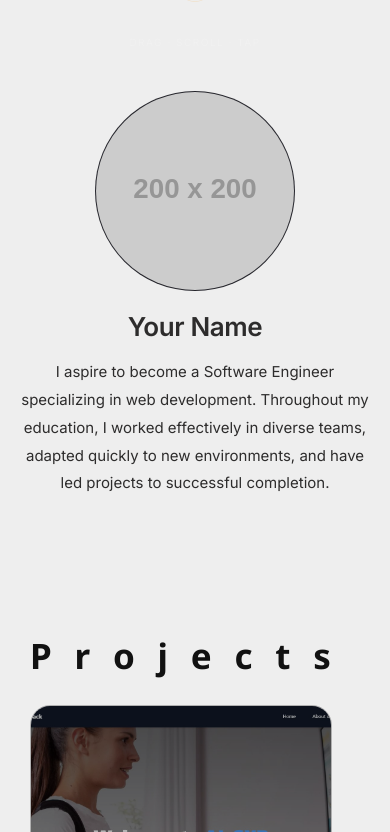
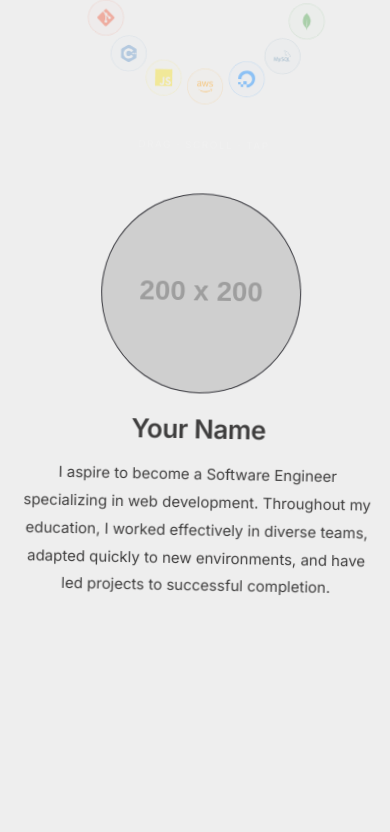
Before and after one commit to JermainePasion/JermainePasion-portfolio, a React (Vite) app: page / in a window 390 px wide. Shown: the part 1168-2000 px from the top of the page. Built offline with nearby package versions, Linux system fonts and the light colour scheme.

Commit message:
add: section scroll animation, carousel responsiveness

```diff
--- a/src/App.jsx
+++ b/src/App.jsx
@@ -2,15 +2,15 @@ import React, { useEffect, useState } from "react";
 import TypingName from "./components/TypingName";
 import Navbar from "./components/Navbar";
 import EmblaCarousel from "./components/carousel/EmblaCarousel";
-
 import AboutSection from "./components/AboutSection";
+import ScrollReveal from "./components/ScrollReveal";
 
 import "./components/css/base.css";
 import "./components/css/sandbox.css";
 import "./components/css/CarouselModal.css";
 import "./components/css/EmblaCarousel.css";
 
-import slides from "./components/carousel/slide"
+import slides from "./components/carousel/slide";
 import Footer from "./components/Footer";
 
 const OPTIONS = {
@@ -27,7 +27,6 @@ export default function App() {
     const handleScroll = () => {
       setShowNavbar(window.scrollY > 150);
     };
-
     window.addEventListener("scroll", handleScroll);
     return () => window.removeEventListener("scroll", handleScroll);
   }, []);
@@ -40,16 +39,44 @@ export default function App() {
         <TypingName />
       </section>
 
-       <section className="flex items-center justify-center overflow-x-hidden">
-        <AboutSection/>
+      {/* About — tall section, enters from left, exits right */}
+      <section
+        className="overflow-x-hidden"
+        style={{
+          minHeight: "170vh",
+          display: "flex",
+          alignItems: "center",
+          justifyContent: "center",
+          position: "relative",
+        }}
+      >
+        <div style={{ position: "sticky", top: "50%", transform: "translateY(-50%)", width: "100%" }}>
+          <ScrollReveal enterFrom="left" exitTo="right">
+            <AboutSection />
+          </ScrollReveal>
+        </div>
       </section>
 
-      <section className="flex items-center justify-center py-20">
-        <EmblaCarousel slides={slides} options={OPTIONS} />
+      {/* Carousel — tall section, enters from right, exits left */}
+      <section
+        className="overflow-x-hidden"
+        style={{
+          minHeight: "170vh",
+          display: "flex",
+          alignItems: "center",
+          justifyContent: "center",
+          position: "relative",
+        }}
+      >
+        <div style={{ position: "sticky", top: "50%", transform: "translateY(-50%)", width: "100%", padding: "5rem 0" }}>
+          <ScrollReveal enterFrom="right" exitTo="left">
+            <EmblaCarousel slides={slides} options={OPTIONS} />
+          </ScrollReveal>
+        </div>
       </section>
 
       <footer>
-        <Footer/>
+        <Footer />
       </footer>
     </>
   );
--- /dev/null
+++ b/src/components/ScrollReveal.jsx
@@ -0,0 +1,109 @@
+import React, { useEffect, useRef } from "react";
+
+const STYLE_ID = "scroll-reveal-styles";
+
+function injectStyles() {
+  if (document.getElementById(STYLE_ID)) return;
+  const style = document.createElement("style");
+  style.id = STYLE_ID;
+  style.textContent = `.sr-wrap { will-change: transform, opacity; }`;
+  document.head.appendChild(style);
+}
+
+function calcTransform(progress, enterFrom, exitTo) {
+  const p = Math.max(0, Math.min(1, progress));
+
+  let tx, ty, rot, opacity;
+
+  if (p <= 0.5) {
+    const t = p / 0.5;
+
+    // smoother, longer ease
+    const ease = 1 - Math.pow(1 - t, 2.5);
+
+    const fromX = enterFrom === "left" ? -400 : 400;
+
+    tx = fromX * (1 - ease);
+
+    // 🔥 START HIGH, curve DOWN into center
+    ty = -200 * (1 - ease);
+
+    rot = (enterFrom === "left" ? -35 : 35) * (1 - ease);
+
+    opacity = Math.min(1, ease * 1.6);
+
+  } else {
+    const t = (p - 0.5) / 0.5;
+
+    const ease = Math.pow(t, 2);
+
+    const toX = exitTo === "right" ? 140 : -140;
+
+    tx = toX * ease;
+
+    // 🔥 KEEP GOING UP (not symmetric anymore)
+    ty = -200 * ease;
+
+    rot = (exitTo === "right" ? 20 : -20) * ease;
+
+    opacity = Math.max(0, 1 - ease * 1.6);
+  }
+
+  return { tx, ty, rot, opacity };
+}
+/**
+ * sectionRef — ref to the TALL outer section (200vh)
+ * The animation progress is based on that section's scroll position,
+ * so progress=0.5 only when the section's true center is in the viewport center.
+ */
+export default function ScrollReveal({ enterFrom = "left", exitTo = "right", sectionRef, children }) {
+  const wrapRef = useRef(null);
+  const rafRef  = useRef(null);
+
+  useEffect(() => {
+    injectStyles();
+    const el = wrapRef.current;
+    if (!el) return;
+
+    const update = () => {
+      // Use the passed sectionRef if available, otherwise fall back up the DOM
+      const section = sectionRef?.current ?? el.parentElement?.parentElement;
+      if (!section) return;
+
+      const rect     = section.getBoundingClientRect();
+      const vh       = window.innerHeight;
+
+      // progress 0: section top == viewport bottom (just about to enter)
+      // progress 0.5: section center == viewport center
+      // progress 1: section bottom == viewport top (fully exited)
+      const total    = rect.height + vh;
+      const passed   = vh - rect.top;
+      const rawProgress = passed / total;
+      const progress = Math.max(0, Math.min(1, (rawProgress - 0.15) / 0.7));
+
+      const { tx, ty, rot, opacity } = calcTransform(progress, enterFrom, exitTo);
+      el.style.transform = `translateX(${tx}px) translateY(${ty}px) rotate(${rot}deg)`;
+      el.style.opacity   = String(opacity);
+    };
+
+    const onScroll = () => {
+      if (rafRef.current) cancelAnimationFrame(rafRef.current);
+      rafRef.current = requestAnimationFrame(update);
+    };
+
+    update();
+    window.addEventListener("scroll", onScroll, { passive: true });
+    window.addEventListener("resize", update,   { passive: true });
+    return () => {
+      window.removeEventListener("scroll", onScroll);
+      window.removeEventListener("resize", update);
+      if (rafRef.current) cancelAnimationFrame(rafRef.current);
+    };
+  }, [enterFrom, exitTo, sectionRef]);
+
+  return (
+    <div ref={wrapRef} className="sr-wrap" style={{ width: "100%", opacity: 0 }}>
+      {children}
+    </div>
+  );
+}
--- a/src/components/carousel/EmblaCarousel.jsx
+++ b/src/components/carousel/EmblaCarousel.jsx
@@ -10,6 +10,7 @@ const EmblaCarousel = ({ slides, options }) => {
   const [expandedOffset, setExpandedOffset] = useState(null);
   const [modalSlide, setModalSlide] = useState(null);
   const [isMobile, setIsMobile] = useState(window.innerWidth <= 640);
+  const [isTablet, setIsTablet] = useState(window.innerWidth <= 1024);
 
   const slideRefs = useRef([]);
 
@@ -116,13 +117,14 @@ const EmblaCarousel = ({ slides, options }) => {
   return (
     <>
       <div className={`embla-wrapper ${expandedIndex !== null ? "expanded" : ""}`}>
-        <h2 className="embla-label" style={{ WebkitUserDrag: "none", userSelect: "none", pointerEvents: "none" }}>
+        <h2 className="embla-label " style={{ WebkitUserDrag: "none", userSelect: "none", pointerEvents: "none" }}>
           {"Projects".split("").map((char, i) => (
             <span
               key={i}
               className="embla-label__char"
               style={{
-                "--x": `${i * 0.65}em`, // 👈 where it came from
+                "--x": isMobile ? "0em" : `${i * 0.65}em`,
+                "--x": isTablet ? `${i * 0.2}em` : `${i * 0.65}em`,
                 animationDelay: `${i * 60}ms`,
               }}
             >
--- a/src/components/css/EmblaCarousel.css
+++ b/src/components/css/EmblaCarousel.css
@@ -274,13 +274,21 @@
 
 @media (max-width: 640px) {
   .embla-wrapper {
-    grid-template-columns: 1fr auto;
+    grid-template-columns: 1fr;
     grid-template-rows: auto 1fr;
   }
 
   .embla-label {
     grid-column: 1 / -1;
+
+    display: flex;
+    justify-content: center;  /* ✅ centers content */
+    align-items: center;
+
     text-align: center;
+    width: 100%;
+
+    white-space: normal; /* ✅ IMPORTANT */
   }
 
   .embla__viewport {
@@ -327,3 +335,44 @@
 .embla.expanded .embla__dot {
   transform: scale(0.9);
 }
+
+@media (max-width: 1024px) {
+  .embla-wrapper {
+    grid-template-columns: 1fr;
+    grid-template-rows: auto auto auto;
+    gap: 1.5rem;
+  }
+
+  .embla-label {
+    width: 100%;
+
+    display: flex;
+    justify-content: center;  /* ✅ center horizontally */
+    align-items: center;
+
+    text-align: center;
+
+    white-space: normal; /* prevents overflow */
+  }
+
+  .embla {
+    width: 100%;
+    display: flex;
+    justify-content: center;
+  }
+
+  .embla__viewport {
+    margin: 0 auto; /* ✅ centers carousel */
+  }
+
+  .embla__dots {
+    flex-direction: row; /* nicer on tablet */
+    justify-content: center;
+  }
+}
+
+@media (max-width: 1024px) {
+  .embla-label {
+    font-size: clamp(2.5rem, 6vw, 5rem);
+  }
+}
```
